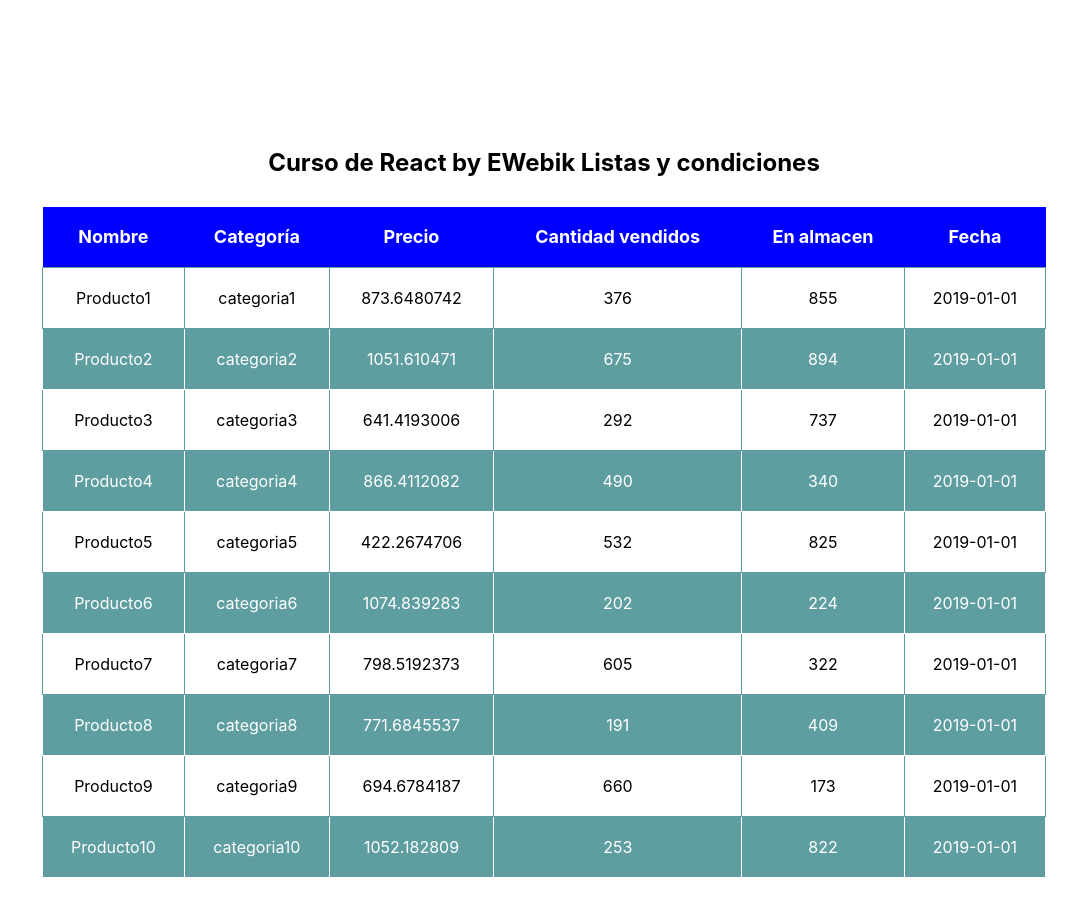
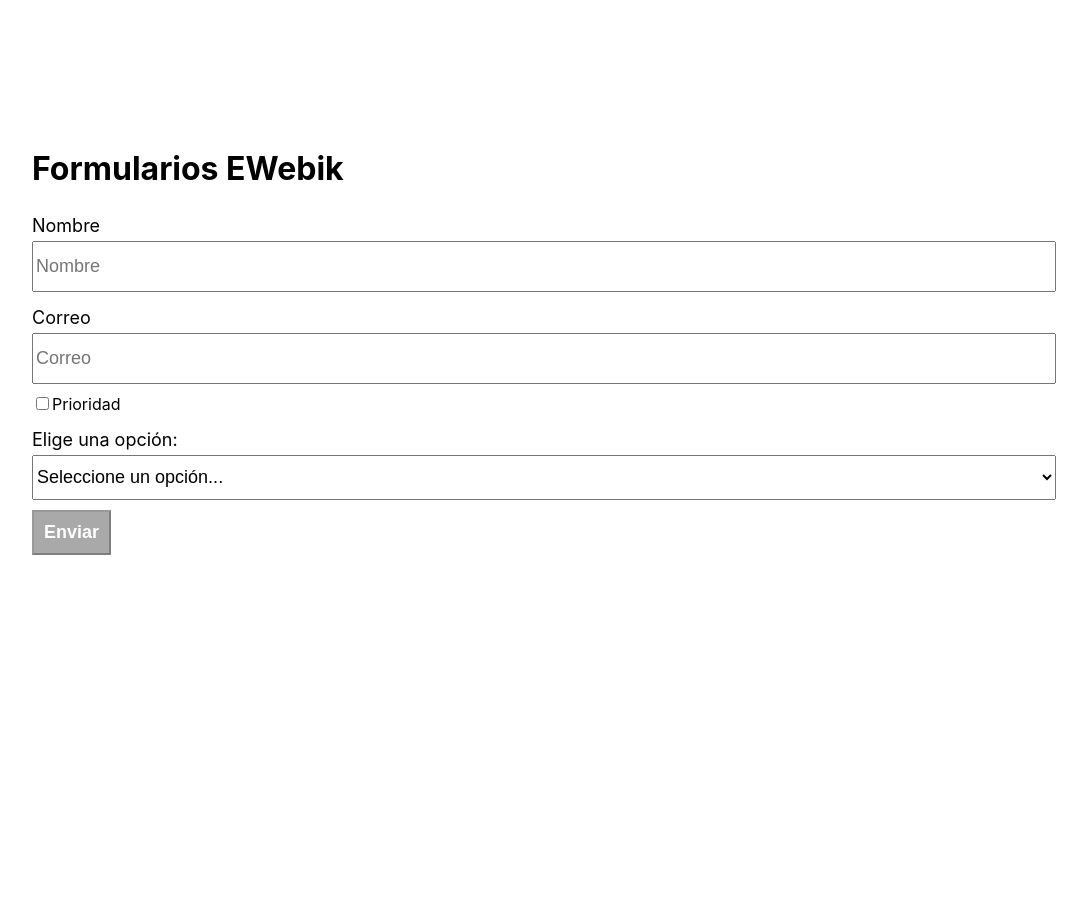
Before and after one commit to EWebik/react-js, a React (Create React App) app: page / in a window 1280 px wide. Shown: the top 916 px of the page, without its empty margins (96-1183 px from the left). After the commit the page ends 800 px from the top, so only its background shows below. Built offline with nearby package versions, Linux system fonts and the light colour scheme.

Commit message:
Capítulo 7 Manejo de Formularios en React

```diff
--- a/src/index.css
+++ b/src/index.css
@@ -78,3 +78,39 @@
     overflow-x: scroll;
   }
 }
+
+.componente-input{
+  display: flex;
+  flex-direction: column;
+  margin: 10px 0px;
+}
+.componente-input label{
+  margin: 5px 0px;
+  font-size: 18px;
+}
+.componente-input input
+,.componente-input select{
+  height: 45px;
+  font-size: 18px;
+}
+.componente-input-error{
+  color: red;
+  font-size: 16px;
+}
+.border-error{
+  border: 1px solid red;
+}
+.button{
+  background-color: royalblue;
+  padding: 10px;
+  font-weight: bold;
+  font-size: 18px;
+  color: #fff;
+}
+.button-disable{
+  background-color: darkgray;
+  padding: 10px;
+  font-weight: bold;
+  font-size: 18px;
+  color: #fff;
+}
--- a/src/index.js
+++ b/src/index.js
@@ -4,53 +4,257 @@
 import App from './App';
 import * as serviceWorker from './serviceWorker';
 
-//Listas en React
-//https://github.com/EWebik/php-mysql-desde-cero/blob/master/cron/datos.json
+import {esNombre,esCorreo} from "./validaciones"
 
-import datos from "./data.json";
+//Manejo de formularios en React
 
-//Para recorrer una lista debemos usar map
+//Inputs no controlados
+class Componente_ extends React.Component{
 
-class Componente extends React.Component{
+  constructor(props){
+    super(props);
+    this.nombre = React.createRef();
+    this.correo = React.createRef();
+  }
+  //Inputs no controlados, obteniendo datos a través de Refs
+  clicRefs(evento){
+    evento.preventDefault();
+    console.log(this.nombre.current.value);
+    console.log(this.correo.current.value);
+  }
+
+  //Inputs no controlados, obteniendo datos a través del evento submit
+  clicEventos(evento){
+    evento.preventDefault();
+    console.log(evento.target[0].value);
+    console.log(evento.target[1].value);
+  }
+
   render(){
     return(
-      <>
-        <h2 className="centrar">{"Curso de React by EWebik Listas y condiciones"}</h2>
-        <div className="cont-tabla">
-          <table>
-            <thead>
-              <tr>
-                <th>Nombre</th>
-                <th>Categoría</th>
-                <th>Precio</th>
-                <th>Cantidad vendidos</th>
-                <th>En almacen</th>
-                <th>Fecha</th>
-              </tr>
-            </thead>
-            <tbody>
-              {
-                datos.map((dato,index)=>(
-                  <tr
-                    key={dato.id}
-                    className={index%2 == 0 ? '':'trColor'}>
-                    <td>{dato.nombre}</td>
-                    <td>{dato.categoria}</td>
-                    <td>{dato.precio}</td>
-                    <td>{dato.cantidad_vendidos}</td>
-                    <td>{dato.en_almacen}</td>
-                    <td>{dato.fecha_alta}</td>
-                  </tr>
-                ))
-              }
-            </tbody>
-          </table>
-        </div>
-      </>
+      <form onSubmit={this.clicEventos}>
+        <h1>{"Formularios EWebik"}</h1>
+        <input type="text" placeholder="Nombre" />
+        <input type="text" placeholder="Correo" />
+        <button>
+          Enviar
+        </button>
+      </form>
     )
   }
 }
 
+//Inputs controlados
+class InputText extends React.Component{
+  constructor(props){
+    super(props);
+    this.actualizarState = this.actualizarState.bind(this);
+    this.state = {
+      value:"",
+      error:false,
+      mensajeError:""
+    };
+  }
+  actualizarState(e){
+    const {name, value} = e.target;
+    //console.log(name)
+    //console.log(value)
+    console.log(this.props.validacion(value));
+
+    if(this.props.validacion(value)){
+      this.setState({
+        value,
+        error:false,
+        mensajeError:""
+      });
+      this.props.actualizarState({
+        name,value,error:false
+      });
+    }else{
+      this.setState({
+        value,
+        error:true,
+        mensajeError:this.props.mensajeError
+      });
+      this.props.actualizarState({
+        name,value,error:true
+      });
+    }
+  }
+  render(){
+    return(
+      <div className="componente-input">
+        <label htmlFor={"id-"+this.props.name}>{this.props.label}</label>
+        <input
+          id={"id-"+this.props.name}
+          type="text"
+          name={this.props.name}
+          placeholder={this.props.placeholder}
+          className={this.state.error ? "border-error":""}
+          onChange={this.actualizarState}/>
+          {
+            this.state.error ? (
+            <p className="componente-input-error">{this.state.mensajeError}</p>
+            ):("")
+          }
+      </div>
+    )
+  }
+}
+
+class InputCheckbox extends React.Component{
+  constructor(props){
+    super(props)
+    this.actualizarState = this.actualizarState.bind(this);
+    this.state={activo:false};
+  }
+  actualizarState(e){
+    const {name, checked} = e.target;
+    this.setState({activo:checked});
+    this.props.actualizarState({
+      name,value:checked,error:false
+    })
+  }
+  render(){
+    return(
+      <div>
+        <input
+          id={"id-"+this.props.name}
+          type="checkbox"
+          name={this.props.name}
+          checked={this.state.activo}
+          onChange={this.actualizarState}/>
+          <label htmlFor={"id-"+this.props.name}>{this.props.label}</label>
+      </div>
+    )
+  }
+}
+
+class InputSelect extends React.Component{
+  constructor(props){
+    super(props)
+    this.actualizarState = this.actualizarState.bind(this);
+    this.state={activo:""};
+  }
+  actualizarState(e){
+    const {name, value} = e.target;
+    this.setState({value});
+    this.props.actualizarState({
+      name,value,error: value == "" ? true:false
+    })
+  }
+  render(){
+    return(
+      <div className="componente-input">
+        <label htmlFor={"id-"+this.props.name}>{this.props.label}</label>
+        <select
+          id={"id-"+this.props.name}
+          name={this.props.name}
+          onChange={this.actualizarState}>
+            {
+              this.props.opciones.map((opcion,index)=>(
+              <option hey={index} value={opcion.value}>{opcion.texto}</option>
+              ))
+            }
+        </select>
+      </div>
+    )
+  }
+}
+
+class Componente extends React.Component{
+
+  constructor(props){
+    super(props);
+    this.submit = this.submit.bind(this);
+    this.actualizarState = this.actualizarState.bind(this);
+    this.state = {
+      nombre:{
+        value:"",
+        error:true
+      },
+      correo:{
+        value:"",
+        error:true
+      },
+      prioridad:{
+        value:false,
+        error:true
+      },
+      opciones:{
+        value:"",
+        error:true
+      }
+    }
+  }
+
+  actualizarState(input){
+    this.setState({
+      ...this.state,
+      [input.name]:{
+        value:input.value,
+        error:input.error
+      }
+    }, ()=>{console.log(this.state);});
+
+  }
+
+  submit(e){
+    e.preventDefault();
+    console.log(this.state)
+  }
+
+  render(){
+    return(
+      <form onSubmit={this.submit}>
+        <h1>{"Formularios EWebik"}</h1>
+        <InputText
+          label="Nombre"
+          name="nombre"
+          placeholder="Nombre"
+          validacion={esNombre}
+          mensajeError="Se esperaban letras"
+          actualizarState={this.actualizarState} />
+
+        <InputText
+          label="Correo"
+          name="correo"
+          placeholder="Correo"
+          validacion={esCorreo}
+          mensajeError="Correo no valido"
+          actualizarState={this.actualizarState} />
+
+        <InputCheckbox
+          name="prioridad"
+          label="Prioridad"
+          actualizarState={this.actualizarState} />
+
+        <InputSelect
+          name="opciones"
+          label="Elige una opción:"
+          actualizarState={this.actualizarState}
+          opciones={[
+            {value:"", texto:"Seleccione un opción..."},
+            {value:"1", texto:"Página web"},
+            {value:"2", texto:"Aplicación móvil"}
+            ]} />
+
+        <button
+          disabled={this.state.nombre.error ||
+            this.state.correo.error ||
+            this.state.opciones.error}
+          type="submit"
+          className={this.state.nombre.error ||
+            this.state.correo.error ||
+            this.state.opciones.error
+            ?
+            "button-disable":"button"}>
+          Enviar
+        </button>
+      </form>
+    )
+  }
+}
 
 ReactDOM.render(
   <Componente/>,
--- /dev/null
+++ b/src/validaciones.js
@@ -0,0 +1,7 @@
+export const esNombre = (value)=>{
+    return !/[^A-Za-z\s\,]/.test(value);
+}
+
+export const esCorreo = (value)=>{
+    return /^\w+([\.-]?\w+)*@\w+([\.-]?\w+)*(\.\w{2,4})+$/.test(value);
+}
```
Also changed, not shown: 1 other file (tests, documents, lock files or other folders).
